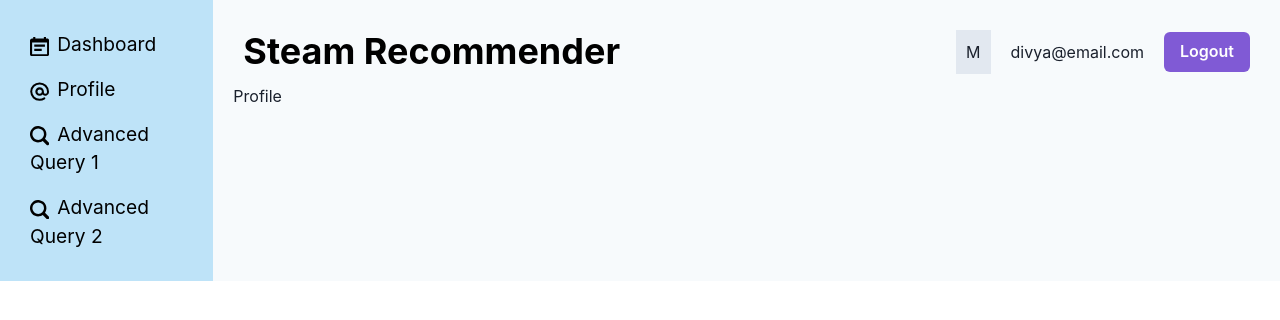
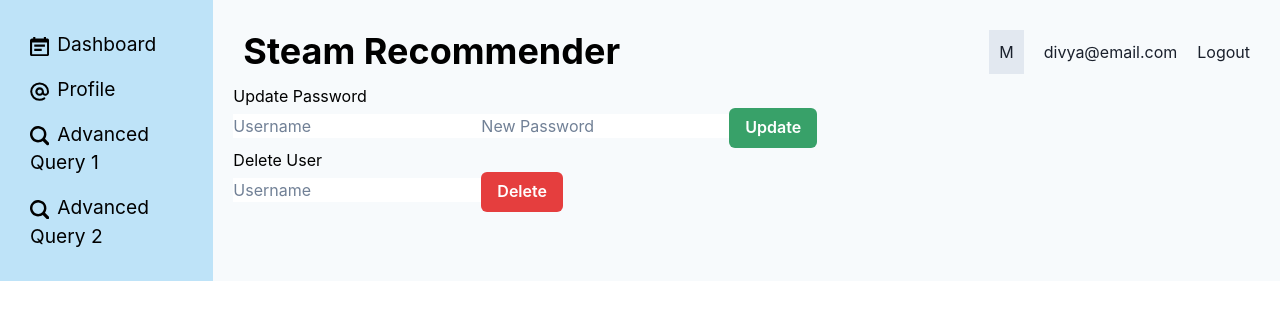
Before and after one commit to cs411-alawini/sp23-cs411-team027-databases, a React (Create React App) app in the folder frontend/: page /profile in a window 1280 px wide. Shown: the top 320 px of the page. Built offline with nearby package versions, Linux system fonts and the light colour scheme; no server answers.

Commit message:
user delete, add and update

```diff
--- a/frontend/src/Components/App/App.jsx
+++ b/frontend/src/Components/App/App.jsx
@@ -17,6 +17,8 @@
 import AdvancedQuery1 from "../AdvancedQuery/AdvancedQuery1"
 import AdvancedQuery2 from "../AdvancedQuery/AdvancedQuery2"
 import GameProfile from "../GameProfile/GameProfile"
+import Login from "../Login/Login"
+import Register from "../Register/Register"
 
 
 
@@ -52,6 +54,10 @@
                 <Route path = "advancedQuery1" element={<AdvancedQuery1 />} />
                 <Route path = "advancedQuery2" element={<AdvancedQuery2 />} />
                 <Route path = "profile" element={<Profile />} />
+                <Route path = "login" element={<Login />} />
+                <Route path = "register" element={<Register />} />
+
+
             </Route>
         )
     )
--- a/frontend/src/Components/GameProfile/GameProfile.jsx
+++ b/frontend/src/Components/GameProfile/GameProfile.jsx
@@ -5,6 +5,7 @@
 import "./GameProfile.css";
 import  {useLocation, useParams}  from 'react-router-dom'
 import {SimpleGrid, Box, Button} from '@chakra-ui/react'
+
 
 
 async function setdef(setData2,name) {
@@ -31,7 +32,7 @@
 
 
   console.log(data2)
-  useEffect(() => {setdef(setData2,name)})
+  useEffect(() => {setdef(setData2,name)},[])
 
 
 
@@ -41,34 +42,30 @@
 
       <div>
         <div>
-        <Button className="AQ1_button" colorTheme='blue' variant='solid' useEffect={()=>setdef(setData2,name)}>
-                Yes!
-            </Button>
-
-
-
                 </div>
         <div className="container">
-        <img src={'/frontend/src/logo.svg'} alt="Centered" style={{ transform: 'scale(0.5)' }}/>
+        <img src={'/frontend/public/logo192.png'} alt="Centered" style={{ transform: 'scale(0.5)' }}/>
         </div>
               <div className="kant">
                 <h1>{name} </h1>
               </div>
 
               {data2.map(item =>
-                            <Box bg="white" height="200px" border="1px solid" >
-                                {["Game Name: ", item.GameName, " ; Rating: ", item.Rating, " ; Decription: ", item.Description]}
-                            </Box>
-                        )}
+              <div>
               <div className="kant">
-                  <h1>Rating: {} /5</h1>
+              <h1>Rating: {item.Rating} /100</h1>
           </div>
           <div className="kant">
               <h1>Genre: {} </h1>
           </div>
         <div className="paragraphy">
-                <p>{} </p>
+            <p>{item.Description} </p>
         </div>
+        </div>
+
+
+                        )}
+
 
 
 
--- /dev/null
+++ b/frontend/src/Components/Login/Login.css
@@ -0,0 +1,34 @@
+body{
+    background: #bdc3c7;  /* fallback for old browsers */
+    background: linear-gradient(to right, #2c3e50, #bdc3c7); /* W3C, IE 10+/ Edge, Firefox 16+, Chrome 26+, Opera 12+, Safari 7+ */
+}
+
+.form{
+    background-color: white;
+    border-radius: 5px;
+    width: 550px;
+    margin: 20px auto;
+    padding: 20px;
+    /* height: 600px; */
+}
+
+.form-body{
+    text-align: left;
+    padding: 20px 10px;
+}
+
+.form-body > *{
+    padding: 5px;
+}
+
+.form__label{
+    width: 40%;
+}
+
+.form_input{
+    width: 60%;
+}
+
+.footer{
+    text-align: center;
+}
--- /dev/null
+++ b/frontend/src/Components/Login/Login.jsx
@@ -0,0 +1,56 @@
+import {Box,Button,LinkBox,SimpleGrid} from "@chakra-ui/react"
+import { Link } from "react-router-dom";
+import {useRef} from 'react';
+import axios from 'axios';
+
+import "./Login.css"
+
+export default function Login(props) {
+  const uRef = useRef(null);
+  const pasRef = useRef(null);
+
+  function handleClick() {
+    console.log(uRef.current.value);
+    console.log(pasRef.current.value);
+    cUser(uRef.current.value,pasRef.current.value)
+  }
+  async function cUser(user,pass) {
+    await axios.get('http://localhost:3001/create/'+user+'/'+pass)
+      .then(result => {
+
+          console.log('success')
+
+
+      })
+      .catch(e=>console.log(e))
+  }
+
+
+  return(
+    <div className="form">
+        <div className="form-body">
+            <div className="username">
+                <label className="form__label" for="Username">Username:   </label>
+                <input className="form__input" ref={uRef} type="text" id="firstName" placeholder="Username"/>
+            </div>
+
+            <div className="password">
+                <label className="form__label" for="password">Password: </label>
+                <input className="form__input" ref={pasRef} type="password"  id="password" placeholder="Password"/>
+            </div>
+
+        </div>
+        <div class="footer">
+            <Button type="submit" class="btn" onClick={handleClick}>Login</Button>
+        </div>
+        <div class="footer">
+.
+        </div>
+        <div class="footer">
+            <Link type="submit" class="btn" to={'/register'}>Not registered? Click to sign-up.</Link>
+        </div>
+    </div>
+  )
+
+
+}
--- a/frontend/src/Components/Navbar/Navbar.jsx
+++ b/frontend/src/Components/Navbar/Navbar.jsx
@@ -15,7 +15,7 @@
         {/* avatar for person's name, linking to profile */}
         <Box bg="gray.200" p="10px">M</Box>
         <Text>divya@email.com</Text>
-        <Button colorScheme="purple">Logout</Button>
+        <Link colorScheme="purple" to={'/login'}>Logout</Link>
       </HStack>
     </Flex>
   )
--- a/frontend/src/Components/Profile/Profile.jsx
+++ b/frontend/src/Components/Profile/Profile.jsx
@@ -1,11 +1,77 @@
 import {Box,Button,SimpleGrid} from "@chakra-ui/react"
 import { Link } from "react-router-dom";
+import { useRef } from 'react';
+import axios from 'axios';
+import { Route } from 'react-router-dom';
+import { useNavigate } from 'react-router-dom';
+
+
+
 
 export default function Profile(props) {
+  const uRef = useRef(null);
+  const pRef = useRef(null);
+  const urRef = useRef(null);
 
 
+  function handleClick() {
+    console.log(uRef.current.value);
+    let input1 = document.getElementById('firstName');
+         // clear the input field.
+         input1.value = "";
+  }
+  async function dUser(user) {
+    await axios.get('http://localhost:3001/delete/'+user)
+      .then(result => {
+
+          console.log('success')
+
+
+
+
+      })
+      .catch(e=>console.log(e))
+  }
+  async function updateUser(user,pw) {
+    await axios.get('http://localhost:3001/update/'+user + '/' + pw)
+      .then(result => {
+
+          console.log('success update')
+
+
+
+
+      })
+      .catch(e=>console.log(e))
+  }
+  function Deletef() {
+    dUser(uRef.current.value)
+
+
+  }
+  function UpdateUser() {
+    updateUser(urRef.current.value,pRef.current.value)
+
+
+  }
+
     return (
-      <div>Profile
+      <div>
+        <div>
+        <h1>Update Password</h1>
+        <input className="form__input" ref={urRef} type="text" id="firstName" placeholder="Username"/>
+        <input className="form__input" ref={pRef} type="text" id="pw" placeholder="New Password"/>
+
+        <Button colorScheme="green" variant="solid" onClick={UpdateUser}>Update</Button>
+
+        </div>
+        <div>
+        <h1>Delete User</h1>
+        <input className="form__input" ref={uRef} type="text" id="firstName" placeholder="Username"/>
+        <Button colorScheme="red" variant="solid" onClick={Deletef}>Delete</Button>
+
+      </div>
+
       </div>
     )
 
--- /dev/null
+++ b/frontend/src/Components/Register/Register.css
@@ -0,0 +1,34 @@
+body{
+    background: #bdc3c7;  /* fallback for old browsers */
+    background: linear-gradient(to right, #2c3e50, #bdc3c7); /* W3C, IE 10+/ Edge, Firefox 16+, Chrome 26+, Opera 12+, Safari 7+ */
+}
+
+.form{
+    background-color: white;
+    border-radius: 5px;
+    width: 550px;
+    margin: 20px auto;
+    padding: 20px;
+    /* height: 600px; */
+}
+
+.form-body{
+    text-align: left;
+    padding: 20px 10px;
+}
+
+.form-body > *{
+    padding: 5px;
+}
+
+.form__label{
+    width: 40%;
+}
+
+.form_input{
+    width: 60%;
+}
+
+.footer{
+    text-align: center;
+}
--- /dev/null
+++ b/frontend/src/Components/Register/Register.jsx
@@ -0,0 +1,62 @@
+import {Box,Button,LinkBox,SimpleGrid} from "@chakra-ui/react"
+import { Link } from "react-router-dom";
+import {useRef} from 'react';
+import axios from 'axios';
+
+import "./Register.css"
+
+export default function Register(props) {
+  const uRef = useRef(null);
+  const pasRef = useRef(null);
+
+  function handleClick() {
+    console.log(uRef.current.value);
+    console.log(pasRef.current.value);
+    /*let input1 = document.getElementById('firstName');
+         // clear the input field.
+         input1.value = "";
+    let input2 = document.getElementById('password');
+         // clear the input field.
+         input1.value = "";*/
+    cUser(uRef.current.value,pasRef.current.value)
+  }
+  async function cUser(user,pass) {
+    await axios.get('http://localhost:3001/create/'+user+'/'+pass)
+      .then(result => {
+
+          console.log('success')
+
+
+      })
+      .catch(e=>console.log(e))
+  }
+
+
+  return(
+    <div className="form">
+        <div className="form-body">
+            <div className="username">
+                <label className="form__label" for="Username">Username:   </label>
+                <input className="form__input" ref={uRef} type="text" id="firstName" placeholder="Username"/>
+            </div>
+
+            <div className="password">
+                <label className="form__label" for="password">Password: </label>
+                <input className="form__input" ref={pasRef} type="password"  id="password" placeholder="Password"/>
+            </div>
+
+        </div>
+        <div class="footer">
+            <Button type="submit" class="btn" onClick={handleClick}>Register</Button>
+        </div>
+        <div class="footer">
+.
+        </div>
+        <div class="footer">
+            <Link type="submit" class="btn" to={'/login'}>Already registered? Click to sign-in.</Link>
+        </div>
+    </div>
+  )
+
+
+}
```
Lines whose indentation alone changed are shown as unchanged.
